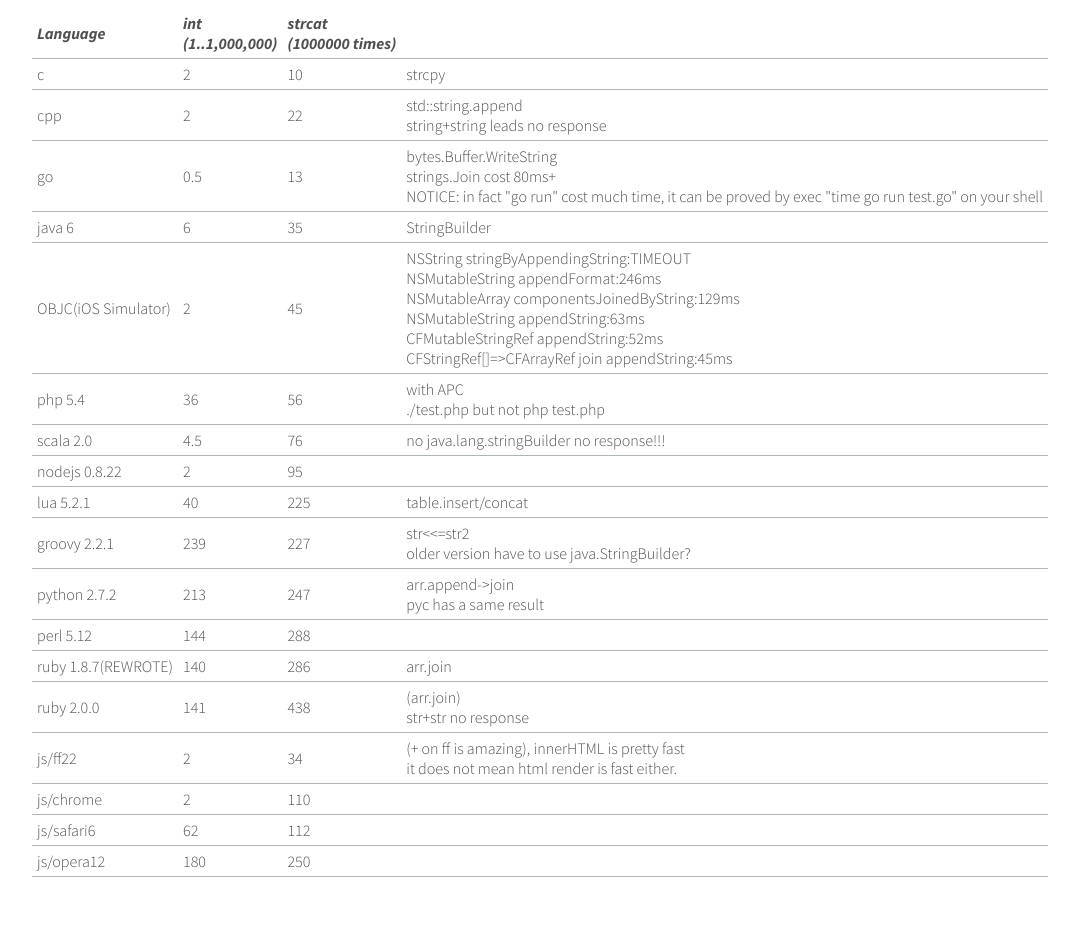
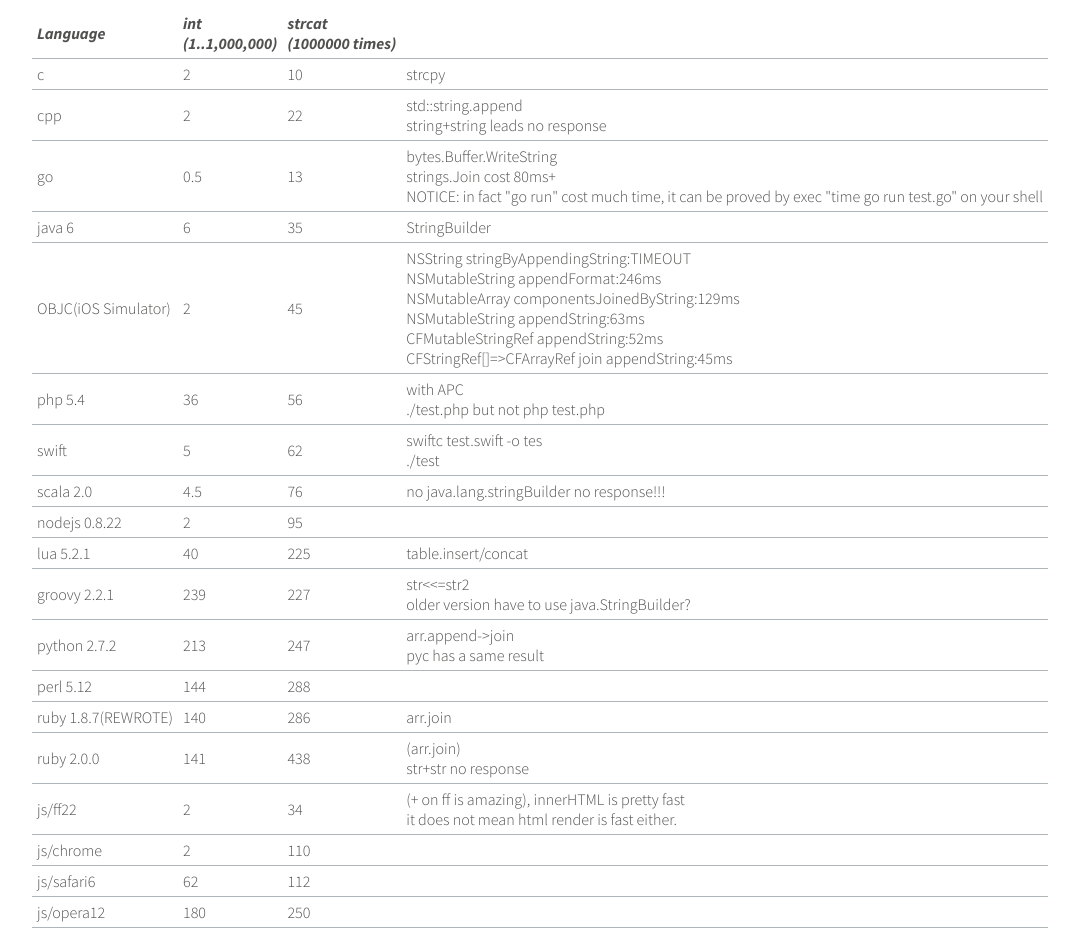
Before and after one commit to soyoes/soyoes.github.io, a plain HTML site: page langs.html in a window 1280 px wide. Shown: the whole page, without its empty margins (100-1179 px from the left). Before the commit the page ends 885 px from the top, so only its background shows below. Drawn offline with Linux system fonts and the light colour scheme.

Commit message:
add swift

```diff
--- a/langs.html
+++ b/langs.html
@@ -35,6 +35,7 @@
 											CFStringRef[]=>CFArrayRef join appendString:45ms</td></tr>
 
 	<tr><td>php 5.4</td><td>36</td><td>56</td><td>with APC<br>./test.php but not php test.php</td></tr>
+	<tr><td>swift</td><td>5</td><td>62</td><td>swiftc test.swift -o tes<br>./test</td></tr>
 	<tr><td>scala 2.0</td><td>4.5</td><td>76</td><td>no java.lang.stringBuilder no response!!!</td></tr>
 	<tr><td>nodejs 0.8.22</td><td>2</td><td>95</td><td></td></tr>
 	<tr><td>lua 5.2.1</td><td>40</td><td>225</td><td>table.insert/concat</td></tr>
```
